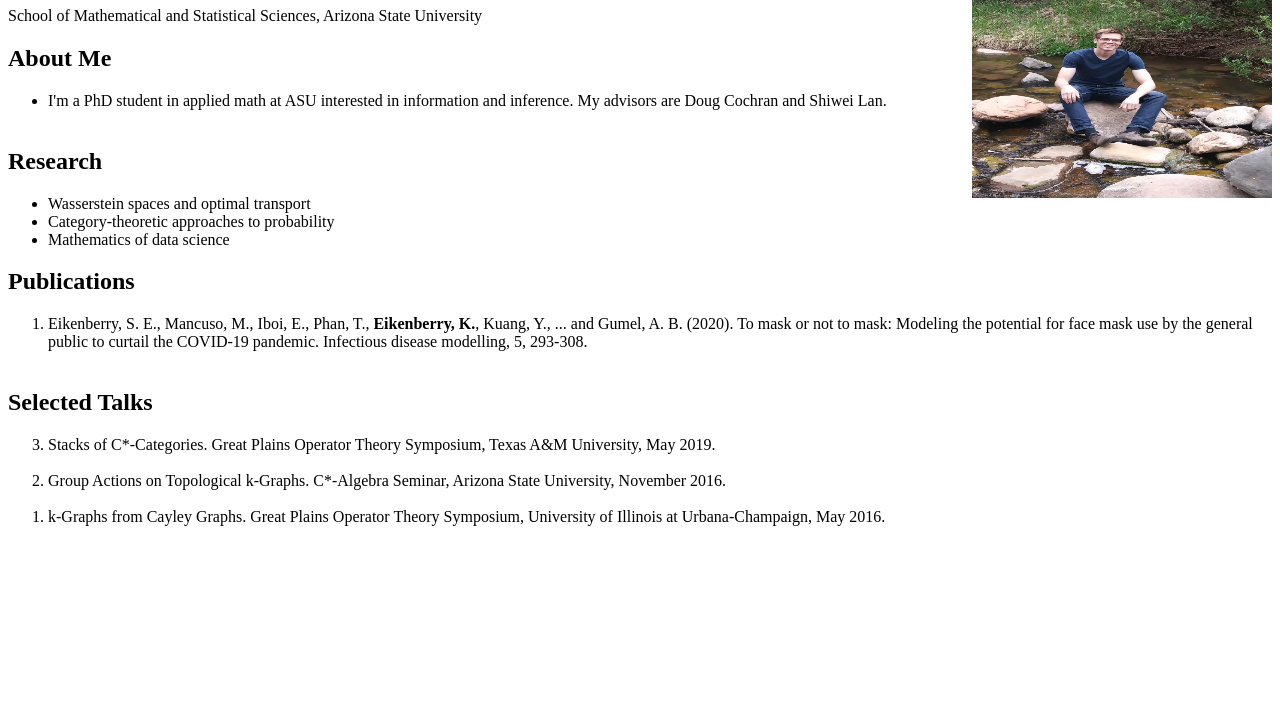
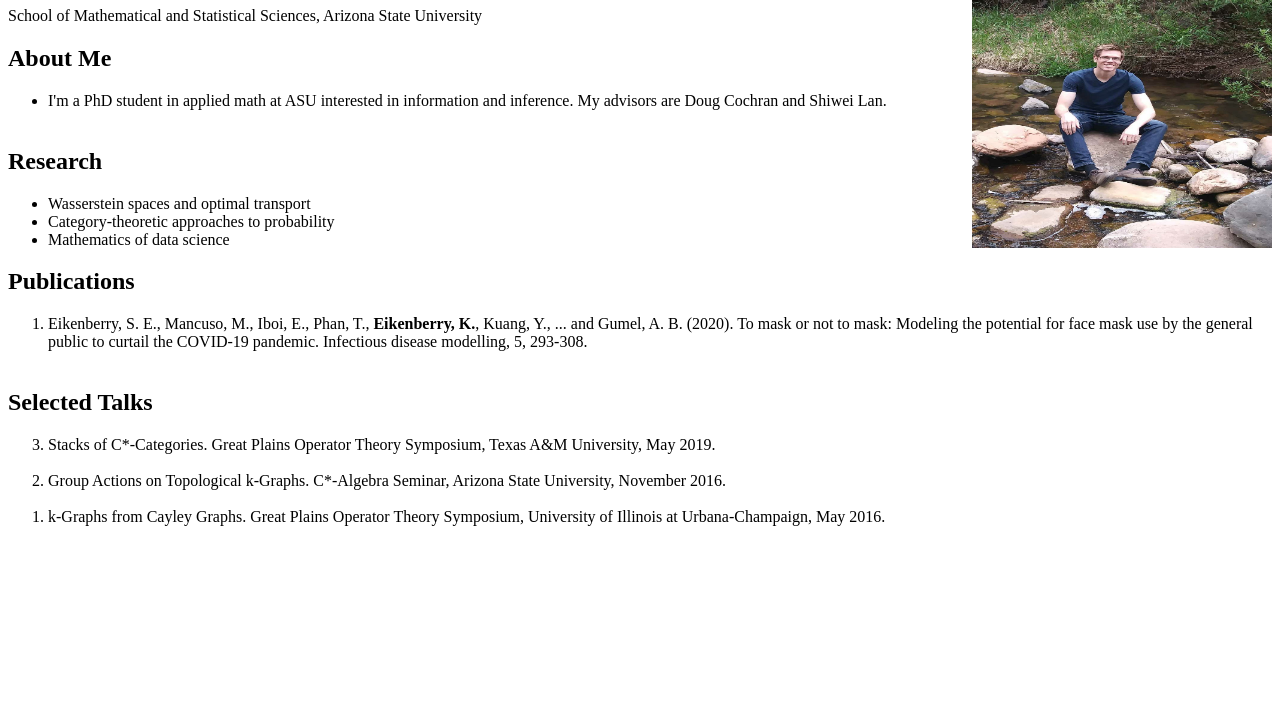
Before and after one commit to keenaneikenberry/keenaneikenberry.github.io, a plain HTML site: page index.html in a window 1280 px wide. Shown: the part 73-800 px from the top of the page. Drawn offline with Linux system fonts and the light colour scheme.

Commit message:
Update index.html

```diff
--- a/index.html
+++ b/index.html
@@ -5,7 +5,7 @@
       </head>
     <body>
 
-        <img src="files/profilepicture.jpg" alt="Picture" height="250" width="300" align ="right">
+        <img src="files/profilepicture.jpg" alt="Picture" height="300" width="300" align ="right">
 
     <h1>Keenan Eikenberry</h1>
     <p> School of Mathematical and Statistical Sciences, Arizona State University<br>
```
